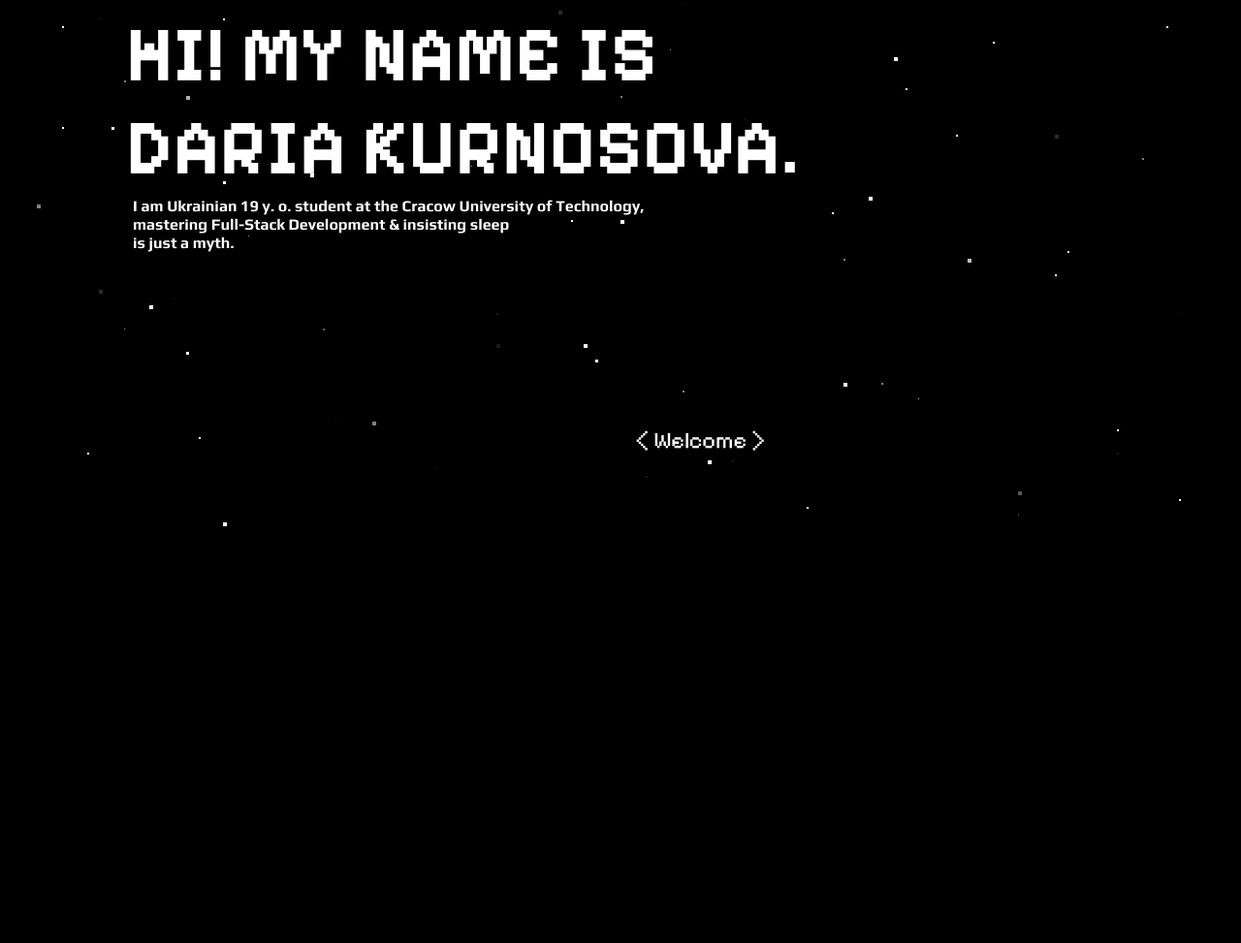
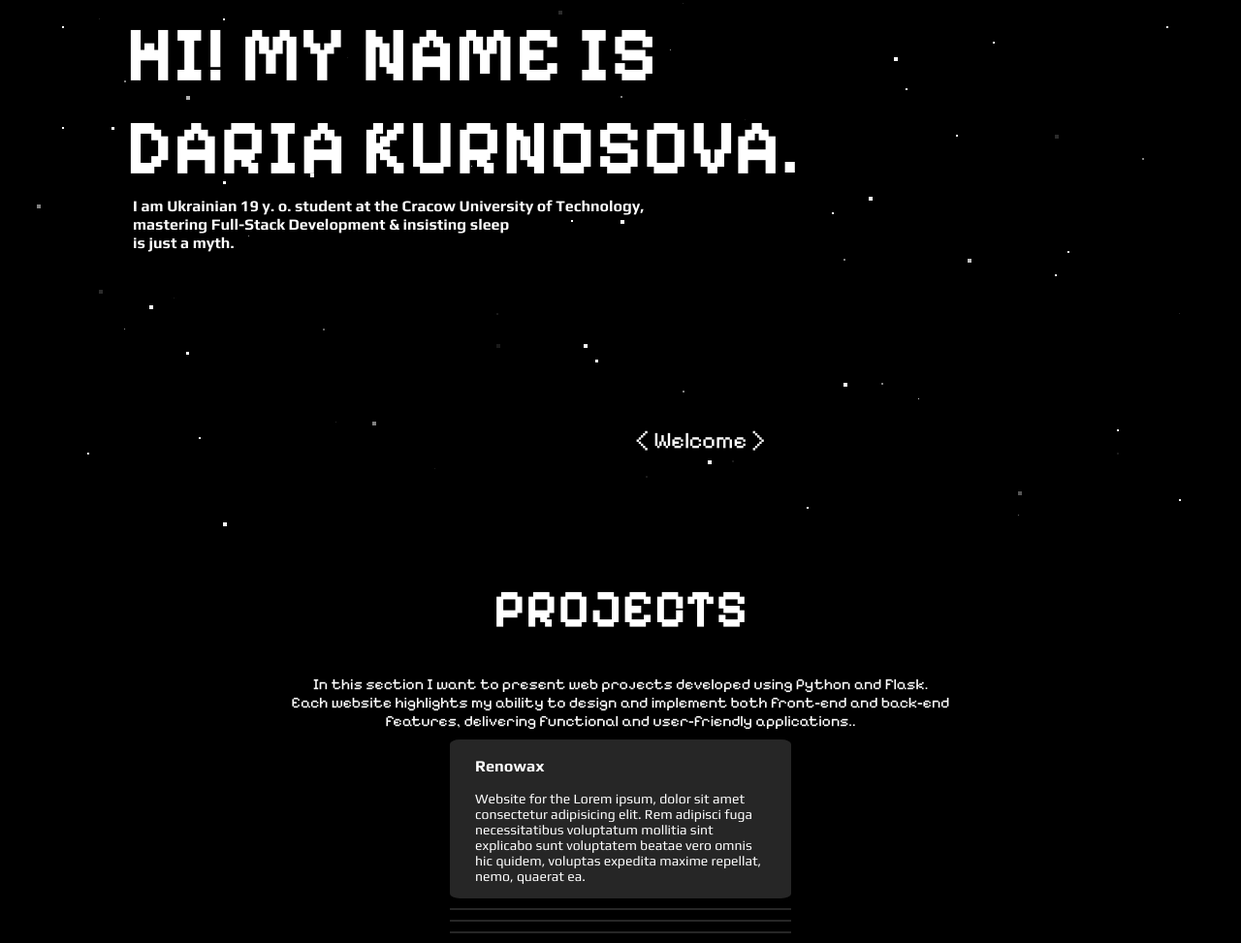
Before and after one commit to d0kshy/d0kshy.github.io, a plain HTML site: page main.html in a window 1280 px wide. Shown: the part 237-1210 px from the top of the page at 97% size. Before the commit the page ends 800 px from the top, so only its background shows below. Drawn offline with Linux system fonts and the light colour scheme.

Commit message:
Working on project section.

```diff
--- a/index.html
+++ b/main.html
@@ -21,8 +21,8 @@
     <nav>
 
         <ul id="nav-block">
-            <li class="nav-item"><a href=".home">Home</a></li>
-            <li class="nav-item"><a href=" .tech-proj">Projects</a></li>
+            <li class="nav-item"><a href="#main-block">Home</a></li>
+            <li class="nav-item"><a href="#project-section">Projects</a></li>
             <li class="nav-item"><a href=" .contact">Contact</a></li>
         </ul>
 
@@ -30,7 +30,7 @@
 
     <main>
 
-        <div class="main-block">
+        <div id="main-block">
             <div class="home">
                 <div class="greeting">
                     <h1 id="main-greeting">HI! MY NAME IS
@@ -59,6 +59,40 @@
 
 
     </main>
+
+    <section id="project-section">
+
+        <div class="project-block">
+            <div class="projects">
+                <div class="projects-desc">
+                    <h1 id="projects-header"> PROJECTS </h1>
+                    <p id="projects-bio">
+                        In this section I want to present web projects developed using Python and Flask. <br>
+                        Each website highlights my ability to design and implement both front-end and back-end <br>
+                        features, delivering functional and user-friendly applications.. </p>
+                    <div class="project-cards">
+                        <div class="card">
+                            <h3>Renowax</h3>
+                            <p>Website for the Lorem ipsum, dolor sit amet consectetur adipisicing elit. Rem adipisci
+                                fuga necessitatibus voluptatum mollitia sint explicabo sunt voluptatem beatae vero omnis
+                                hic quidem, voluptas expedita maxime repellat, nemo, quaerat ea.</p>
+                        </div>
+                        <div class="card"></div>
+                        <div class="card"></div>
+                        <div class="card"></div>
+                    </div>
+
+                </div>
+
+                <!-- <div class="profile-photo">
+                    <img src="./IMG/profile-photo.PNG" alt="profile-photo" id="my-photo">
+                    <p>Full-Stack Developer</p>
+                </div> -->
+
+            </div>
+
+        </div>
+    </section>
 
     <!-- STAR BACKGROUND -->
 
--- a/style.css
+++ b/style.css
@@ -3,8 +3,30 @@ body {
   height: 100%;
   margin: 0;
   background: #000000;
-  overflow: hidden;
+  /*overflow: hidden; */
   font-family: 'Pixelify Sans';
+}
+
+@keyframes typing {
+  from {
+    width: 0
+  }
+
+  to {
+    width: 100%
+  }
+}
+
+@keyframes float {
+  0% {
+    opacity: 0;
+    transform: translateY(20px);
+  }
+
+  100% {
+    transform: translateY(0px);
+  }
+
 }
 
 main {
@@ -44,9 +66,6 @@ a:hover {
   margin: 0 0 0 130px;
 }
 
-
-/* TYPING EFFECT */
-
 #main-greeting {
   font-size: 80px;
   font-weight: bold;
@@ -66,23 +85,9 @@ a:hover {
   margin: 180px 0 0 525px;
 }
 
-@keyframes typing {
-  from {
-    width: 0
-  }
-
-  to {
-    width: 100%
-  }
-}
-
-/* - - - - - - - - */
-
 .welcome {
   display: flex;
 }
-
-/* FLOATING EFFECT */
 
 #main-bio {
   font-family: 'Play';
@@ -95,19 +100,47 @@ a:hover {
   margin: -50px 0 0 7px;
 }
 
-@keyframes float {
-  0% {
-    opacity: 0;
-    transform: translateY(20px);
-  }
 
-  100% {
-    transform: translateY(0px);
-  }
+
+/*  - - - - - - - - - PROJECT SEECTION  - - - - - - - - - */
+#projects-header {
+  font-size: 55px;
+  font-weight: bold;
+  color: white;
+  overflow: hidden;
+  white-space: nowrap;
+  /* animation: float 4s ease; */
+}
+
+.projects-desc {
+  display: flex;
+  flex-direction: column;
+  align-items: center;
+  justify-items: center;
+  margin-top: 80px;
 
 }
 
-/* - - - - - - - - */
+#projects-bio {
+  color: white;
+  text-align: center;
+  margin: -10px 0 0 0;
+}
+
+.card {
+  width: 300px;
+  font-family: 'Play';
+  font-size: 14px;
+  border: rgba(255, 255, 255, 0) solid 1px;
+  border-radius: 3%;
+  background-color: rgba(255, 255, 255, 0.15);
+  color: rgba(255, 255, 255, 1);
+  padding: 0px 25px;
+  margin: 10px;
+}
+
+/* - - - - - - - - - - - - - - - - - - - - - - - - - - - */
+
 
 
 /* STAR BACKGROUND */
```
Also changed, not shown: projects.html (deleted).
